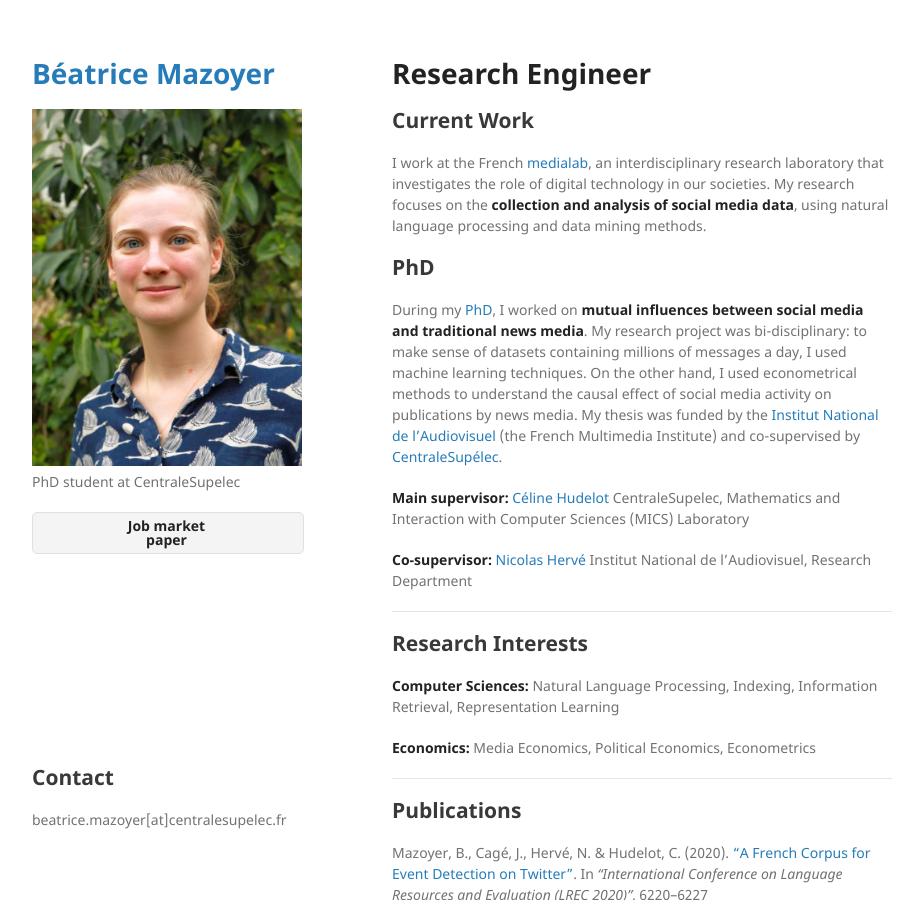
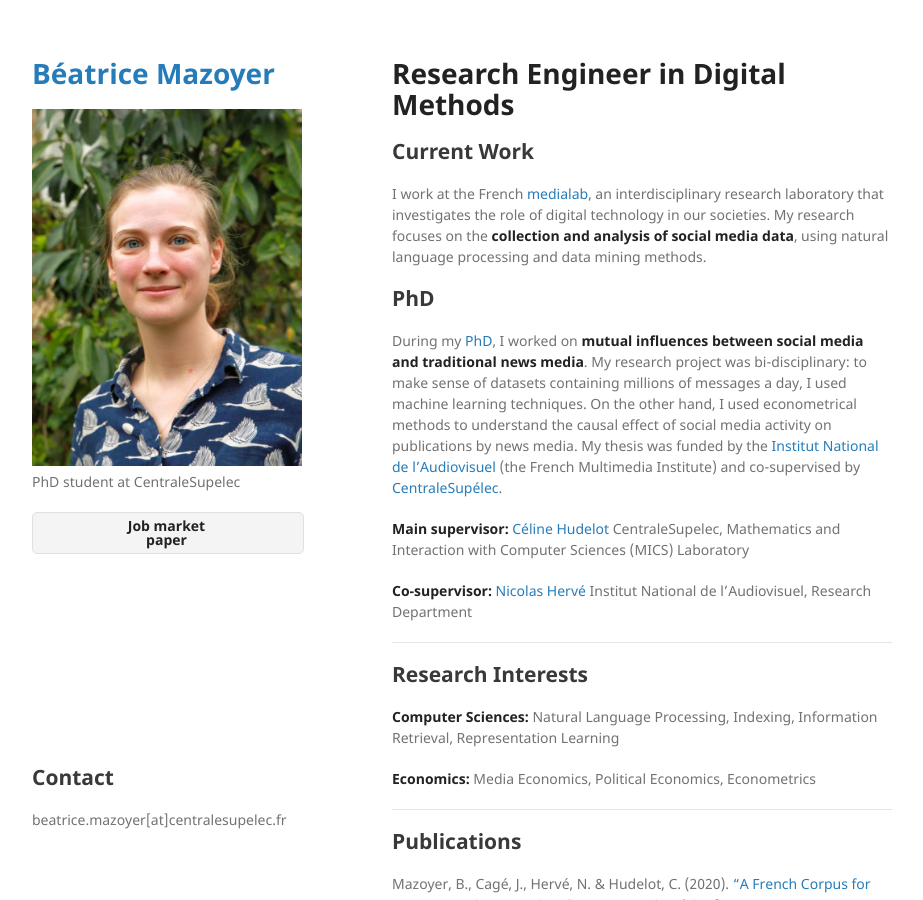
Before and after one commit to bmaz/bmaz.github.io, a Jekyll site: the page built from index.md, in a window 1280 px wide and 900 px high. Shown: the whole window, without its empty margins (178-1101 px from the left). Built offline with Jekyll 4.4.1, drawn with Linux system fonts in a browser that asks for light colours.

Commit message:
digital methods

```diff
--- a/index.md
+++ b/index.md
@@ -2,7 +2,7 @@
 layout: default
 ---
 
-# Research Engineer
+# Research Engineer in Digital Methods
 
 ## Current Work
 I work at the French [medialab](https://medialab.sciencespo.fr/), an interdisciplinary research laboratory that investigates the role of
```
